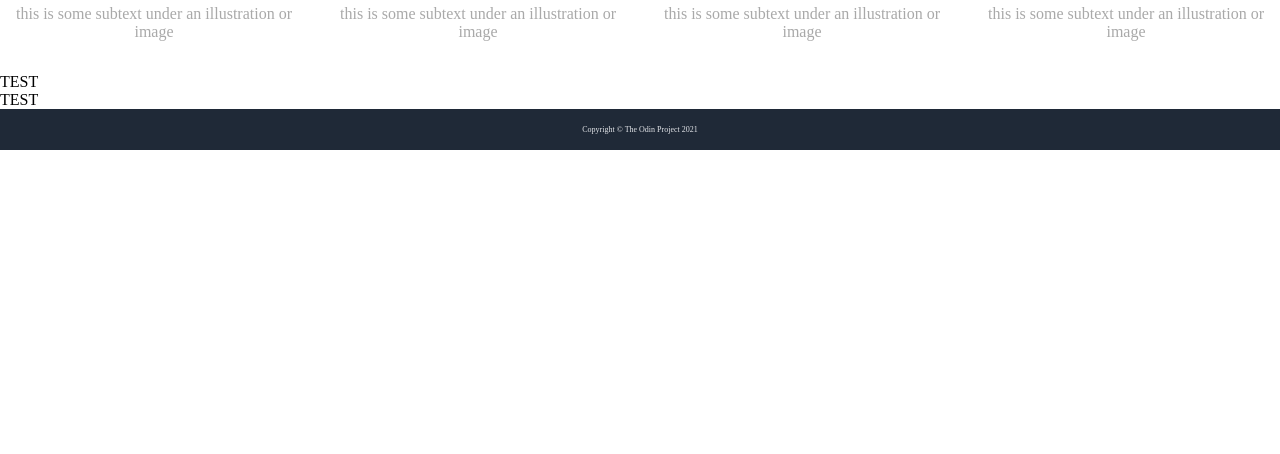
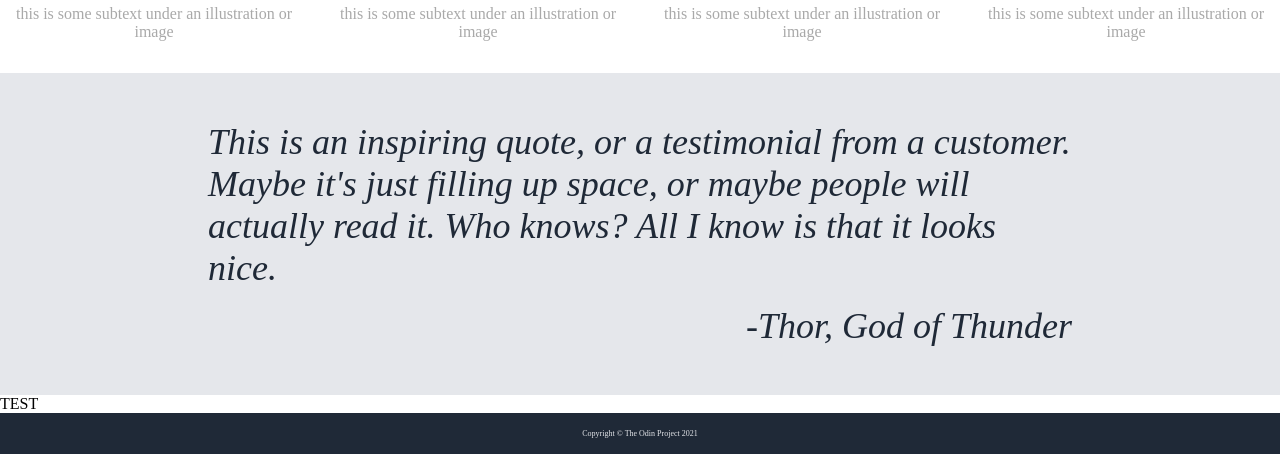
Before and after one commit to rgoldsmith33703/odin_foundations_landing_page, a plain HTML site: page index.html in a window 1280 px wide. Shown: the part 385-839 px from the top of the page. Before the commit the page ends 800 px from the top, so only its background shows below. Drawn offline with Linux system fonts and the light colour scheme.

Commit message:
create and style quote section

```diff
--- a/index.html
+++ b/index.html
@@ -50,7 +50,15 @@
         </info-images>
     </info-sec>
     <quote-sec>
-        TEST
+        <figure>
+            <blockquote>
+                <p>This is an inspiring quote, or a testimonial from a customer.
+                    Maybe it's just filling up space, or maybe people will
+                    actually read it. Who knows? All I know is that it looks nice.
+                </p>
+            </blockquote>
+            <figcaption>-Thor, God of Thunder</figcaption>
+        </figure>
     </quote-sec>
     <cta-sec>
         TEST
--- a/style.css
+++ b/style.css
@@ -50,7 +50,8 @@ img {
     --quote-bg-color: #e5e7eb;
     --quote-text-color: #1f2937;
     --quote-text-size: 36px;
-    --quote-text-weight: light italic;
+    --quote-text-weight: lighter;
+    --quote-text-style: italic;
 }
 
 body {
@@ -176,3 +177,26 @@ info-box-image {
     text-align: center;
     padding: 20px;
 }
+
+quote-sec {
+    display: flex;
+    justify-content: center;
+    align-items: center;
+    background-color: var(--quote-bg-color);
+    color: var(--quote-text-color);
+    font-size: var(--quote-text-size);
+    font-style: var(--quote-text-style);
+    font-weight: var(--quote-text-weight);
+}
+
+figure {
+    display: flex;
+    flex-direction: column;
+    padding: 48px;
+    max-width: 75%;
+    gap: 16px;
+}
+
+figcaption {
+    align-self: flex-end;
+}
```
